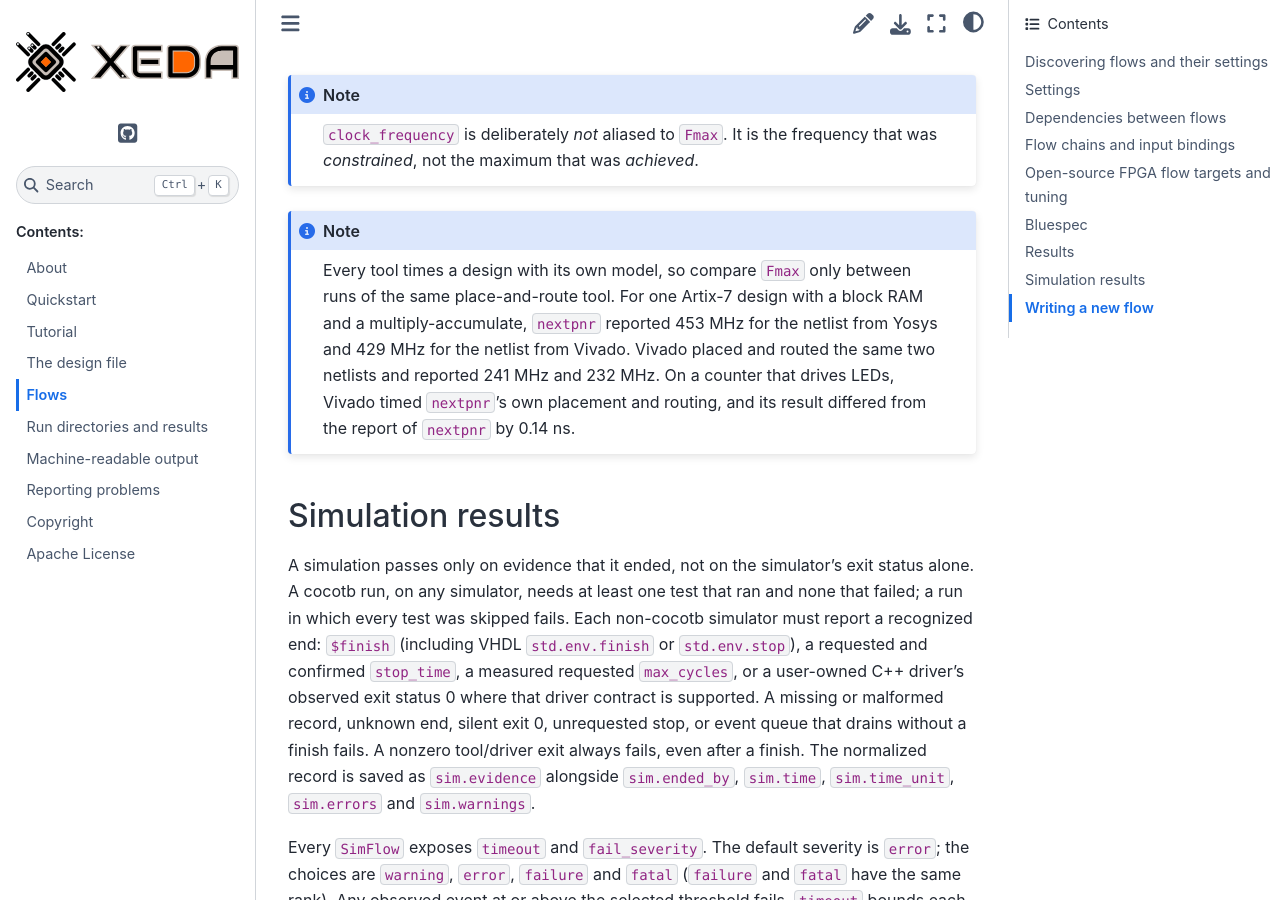
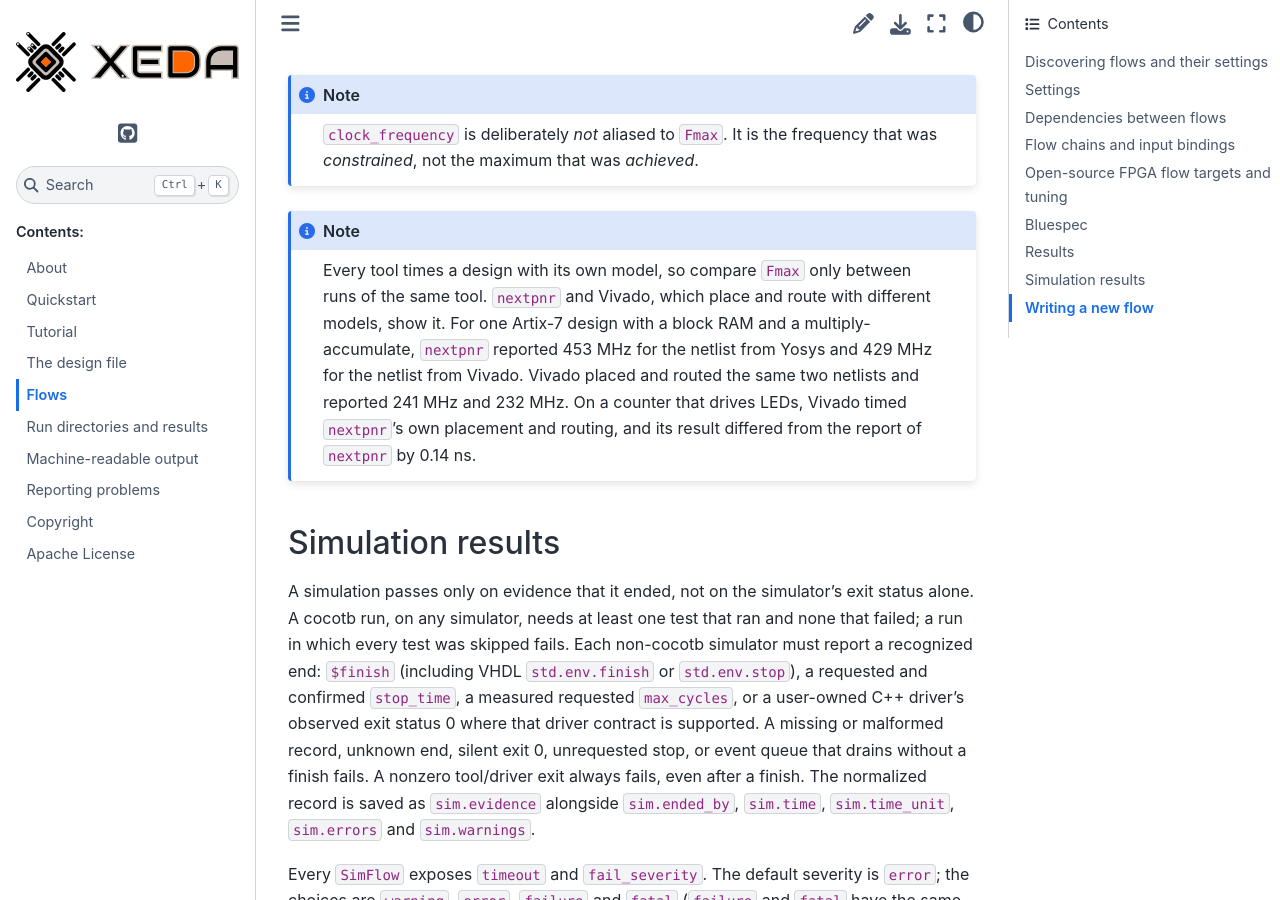
Before and after one commit to XedaHQ/xeda, a Sphinx documentation site: the page built from docs/flows.rst, in a window 1280 px wide and 900 px high, scrolled down 20541 px. Built offline with Sphinx 7.4.7 and the Sphinx Book theme 1.1.4, drawn with Linux system fonts in a browser that asks for light colours.

Commit message:
Say "the same tool" in the shared Fmax description, which dc prints too
The shared description of `Fmax` (`xeda list-results <flow>`) said to compare it
only between runs of the same place-and-route tool. `dc` prints that text, and a
synthesis flow has no place and route. The description, docs/machine-readable.rst,
the fragment, the skill and CLAUDE.md now say "the same tool". The nextpnr and
Vivado examples, where two place-and-route tools time one netlist differently,
keep the place-and-route wording.

```diff
--- a/docs/flows.rst
+++ b/docs/flows.rst
@@ -835,11 +835,12 @@ The original keys are kept, so nothing that already reads ``results.json`` break
 
 .. note::
    Every tool times a design with its own model, so compare ``Fmax`` only between runs of the
-   same place-and-route tool. For one Artix-7 design with a block RAM and a multiply-accumulate,
-   ``nextpnr`` reported 453 MHz for the netlist from Yosys and 429 MHz for the netlist from
-   Vivado. Vivado placed and routed the same two netlists and reported 241 MHz and 232 MHz. On a
-   counter that drives LEDs, Vivado timed ``nextpnr``'s own placement and routing, and its result
-   differed from the report of ``nextpnr`` by 0.14 ns.
+   same tool. ``nextpnr`` and Vivado, which place and route with different models, show it. For
+   one Artix-7 design with a block RAM and a multiply-accumulate, ``nextpnr`` reported 453 MHz
+   for the netlist from Yosys and 429 MHz for the netlist from Vivado. Vivado placed and routed
+   the same two netlists and reported 241 MHz and 232 MHz. On a counter that drives LEDs, Vivado
+   timed ``nextpnr``'s own placement and routing, and its result differed from the report of
+   ``nextpnr`` by 0.14 ns.
 
 Simulation results
 ==================
--- a/docs/machine-readable.rst
+++ b/docs/machine-readable.rst
@@ -169,8 +169,8 @@ A canonical key names a quantity, not one way of measuring it. ``lut`` is report
 and per stage: the open-source FPGA flows add ``LUT:STAGE`` (``mapped`` for ``yosys_fpga``,
 ``placed and routed`` for ``nextpnr``) and ``LUT:METHOD`` beside it. Counts from different
 toolchains or stages are not certified comparable, with Vivado's utilization report in particular.
-``Fmax`` is the same: each place-and-route tool times a design with its own model, so compare it
-only between runs of the same tool (see :ref:`flow-results`).
+``Fmax`` is the same: each tool times a design with its own model, so compare it only between
+runs of the same tool (see :ref:`flow-results`).
 
 Validating a design file
 ========================
```
Also changed, not shown: CLAUDE.md (+1 -1 lines), changelog.d/fmax-is-per-tool.changed.md (+1 -1 lines), src/xeda/data/agent/SKILL.md (+3 -4 lines), src/xeda/data/agent/references/troubleshooting.md (+1 -1 lines), .claude/skills/xeda/SKILL.md, .claude/skills/xeda/references/troubleshooting.md, 1 other file.
